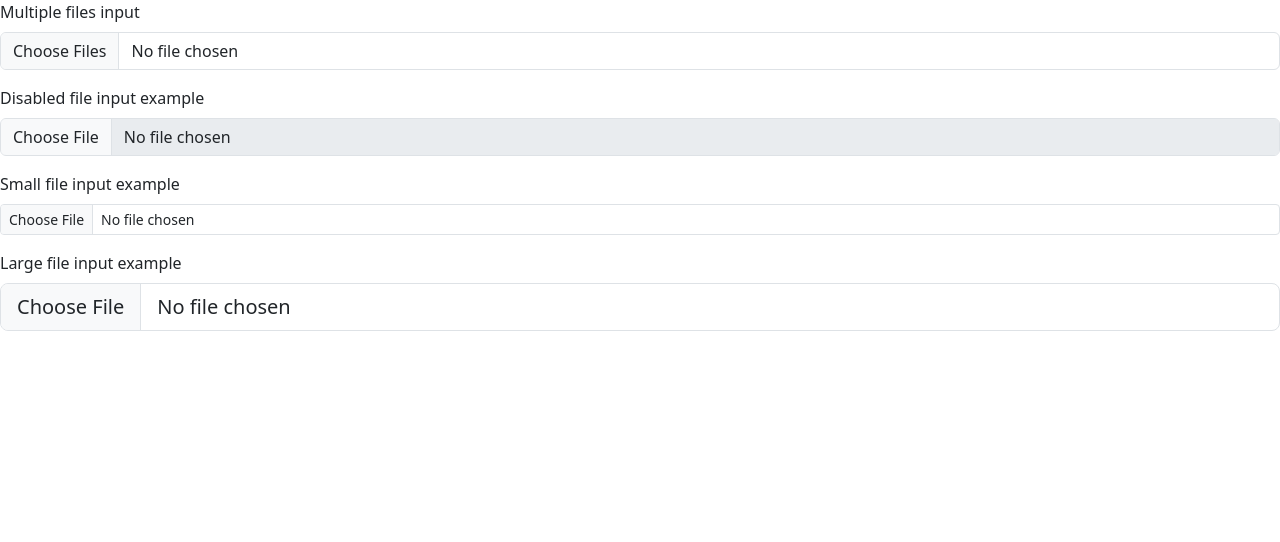
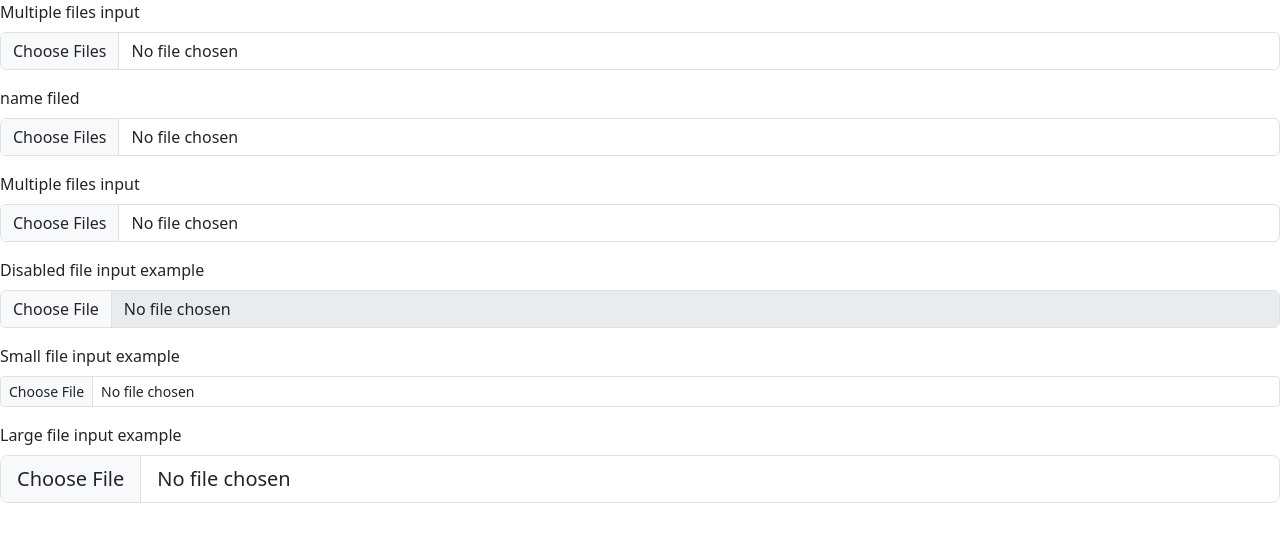
Before and after one commit to Blue55berry/Not, a plain HTML site: page index.html in a window 1280 px wide. Drawn offline with nearby package versions, Linux system fonts and the light colour scheme.

Commit message:
FEAT:ADDING NEW FEILD IN NAME

```diff
--- a/index.html
+++ b/index.html
@@ -10,6 +10,15 @@
 </head>
 
 <body>
+
+    <div class="mb-3">
+      <label for="formFileMultiple" class="form-label">Multiple files input </label>
+      <input class="form-control" type="file" id="formFileMultiple" multiple>
+    </div>
+    <div class="mb-3">
+      <label for="formFileMultiple" class="form-label">name filed </label>
+      <input class="form-control" type="file" id="formFileMultiple" multiple>
+    </div>
 
       <div class="mb-3">
         <label for="formFileMultiple" class="form-label">Multiple files input </label>
```
